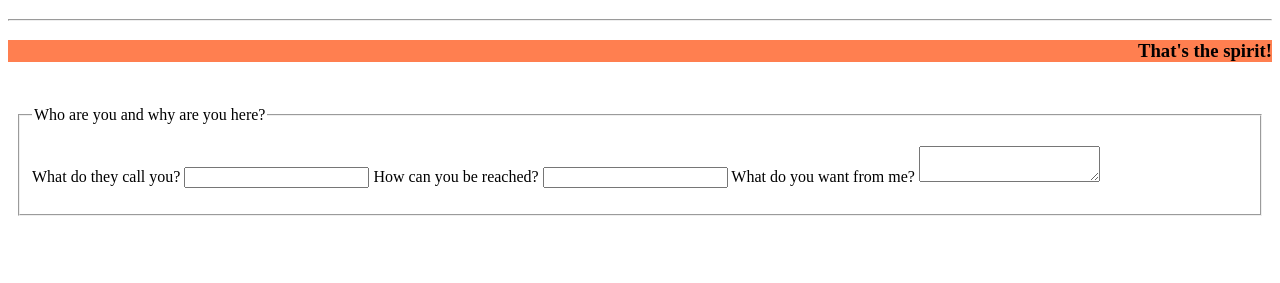
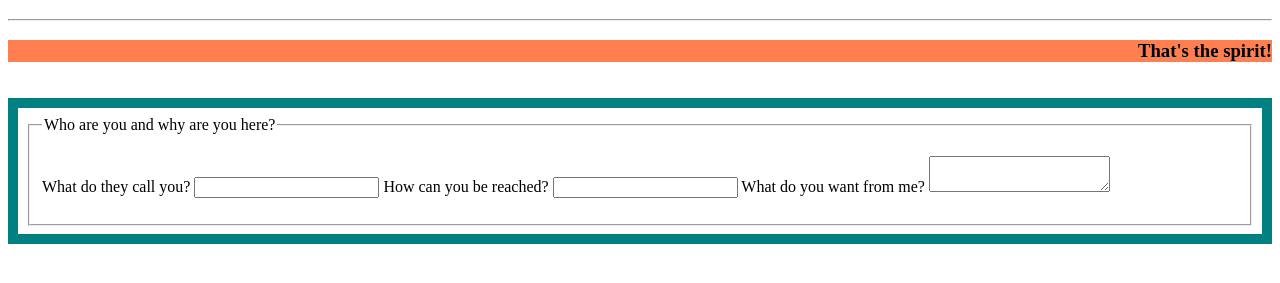
Before and after one commit to dillan-groce/HTMLRecap, a plain HTML site: page index.html in a window 1280 px wide. Shown: the part 61-344 px from the top of the page. Drawn offline with Linux system fonts and the light colour scheme.

Commit message:
adjusted div style

```diff
--- a/index.html
+++ b/index.html
@@ -14,7 +14,7 @@
     </header>
 </section>
 <br />
-<div style="border: transparent 3px teal; padding: .5rem;">
+<div style="border: solid 10px teal; padding: .5rem;">
 <form>
     <fieldset>
         <legend>Who are you and why are you here?</legend>
```
